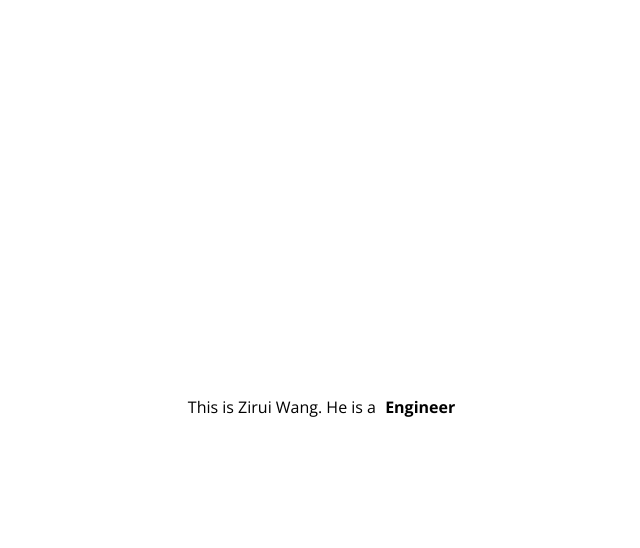
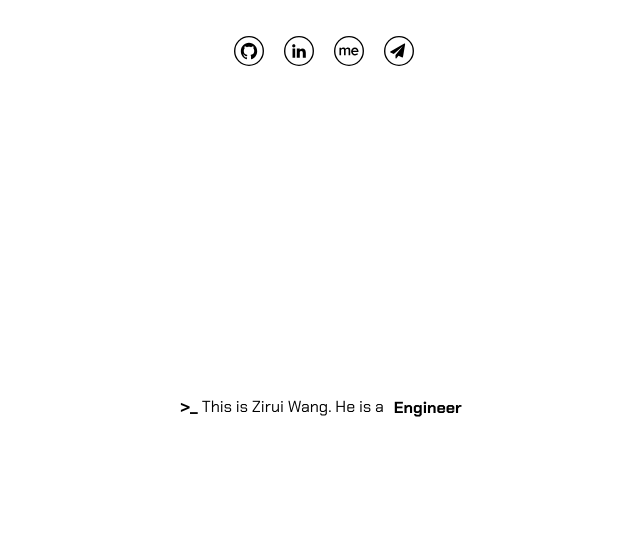
Before and after one commit to zirui-wang/wangzirui.github.io, a plain HTML site: page index.html in a window 1280 px wide. Shown: the whole page, without its empty margins (324-964 px from the left). Drawn offline with nearby package versions, Linux system fonts and the light colour scheme.

Commit message:
Add navigation bar.

```diff
--- a/css/animation-box.css
+++ b/css/animation-box.css
@@ -1,5 +1,5 @@
 .animation-box {
-  font-family: 'Open Sans', sans-serif;
+  font-family: 'Chakra Petch', sans-serif;
   display: table-cell;
   vertical-align: middle;
   text-align: center;
@@ -21,7 +21,6 @@ li {
 }
 
 #loop-show-box {
-  font-weight: 700;
   width: 80px;
   height: 25px;
   line-height: 25px;
--- a/css/main.css
+++ b/css/main.css
@@ -4,3 +4,15 @@
   height: 100%;
   width: 100%;
 }
+
+.navigation-box {
+  position: absolute;
+  width: 100%;
+  text-align: center;
+  padding-top: 20px;
+  z-index: 1;
+}
+
+.bold {
+  font-weight: 700;
+}
--- /dev/null
+++ b/css/navigation-box.css
@@ -0,0 +1,10 @@
+.icon-style {
+  display: inline-block;
+  list-style: none;
+  margin: 8px;
+}
+
+.icon {
+  height: 30px;
+  width: 30px;
+}
--- a/index.html
+++ b/index.html
@@ -6,25 +6,34 @@
     <meta name="viewport" content="width=device-width, initial-scale=1, shrink-to-fit=no">
 
     <!-- Font -->
-    <link href="https://fonts.googleapis.com/css?family=Open+Sans:400,400i,700" rel="stylesheet">
+    <link href="https://fonts.googleapis.com/css?family=Chakra+Petch:400,700" rel="stylesheet">
 
     <!-- Customized CSS -->
     <link type="text/css" rel="stylesheet" href="css/main.css">
     <link type="text/css" rel="stylesheet" href="css/animation-box.css">
+    <link type="text/css" rel="stylesheet" href="css/navigation-box.css">
 
-    <title>(*>_<*)ﾉ</title>
+    <title>(*>_<*)ﾉ...Zirui's Home</title>
   </head>
   <body>
+    <div class="navigation-box">
+      <ul>
+        <li class="icon-style"><a href="https://github.com/zirui-wang" target="_blank"><img class="icon" src="icon/github.svg" alt="github" /></a></li>
+        <li class="icon-style"><a href="https://www.linkedin.com/in/zirui-zirui-wang-wang/" target="_blank"><img class="icon" src="icon/linkedin.svg" alt="linkedin" /></a></li>
+        <li class="icon-style"><a href="https://github.com/zirui-wang" target="_blank"><img class="icon" src="icon/aboutme.svg" alt="aboutme" /></a></li>
+        <li class="icon-style"><a href="https://github.com/zirui-wang" target="_blank"><img class="icon" src="icon/send.svg" alt="email" /></a></li>
+      </ul>
+    </div>
     <div class="content-box">
       <div class="animation-box">
         <div id="text-line-box">
-          This is Zirui Wang. He is a
+          <span class="bold">>_</span> This is Zirui Wang. He is a
         </div>
         <div id="loop-show-box">
           <ul id="con1">
-            <li class="li-style">Engineer</li>
-            <li class="li-style">Designer</li>
-            <li class="li-style">Dreamer</li>
+            <li class="li-style bold">Engineer</li>
+            <li class="li-style bold">Designer</li>
+            <li class="li-style bold">Dreamer</li>
           </ul>
           <ul id="con2"></ul>
         </div>
```
Also changed, not shown: icon/aboutme.svg (added), icon/github.svg (added), icon/linkedin.svg (added), icon/send.svg (added), 1 other file.
